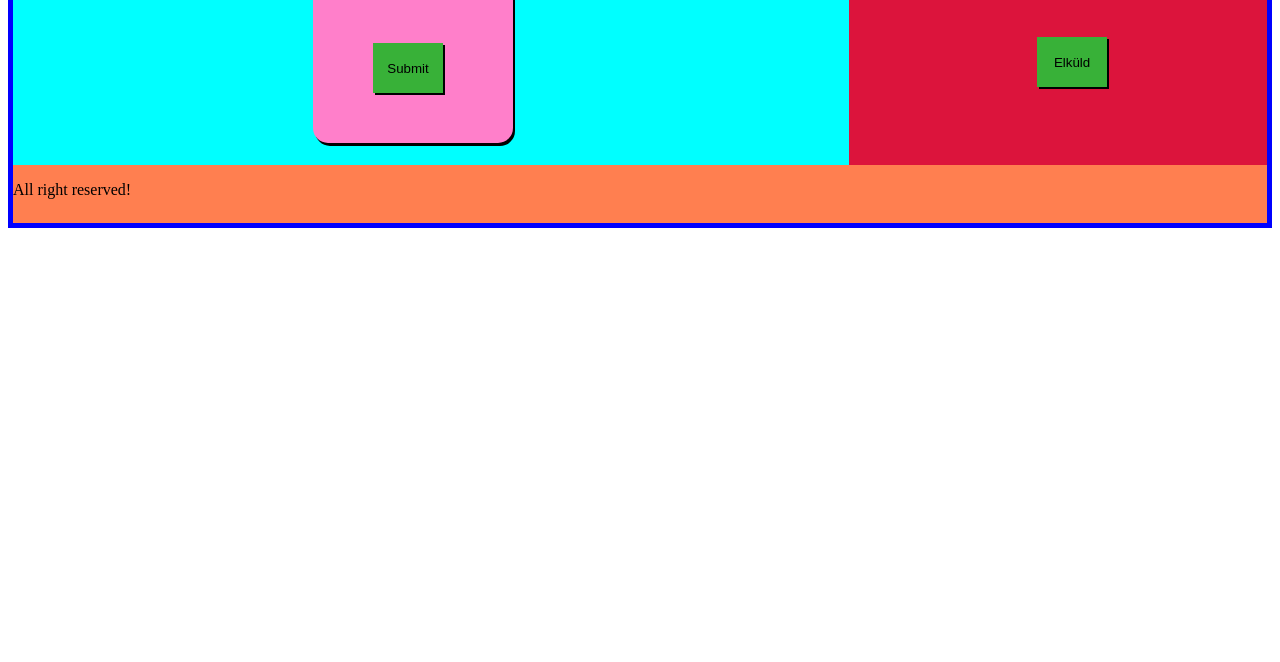
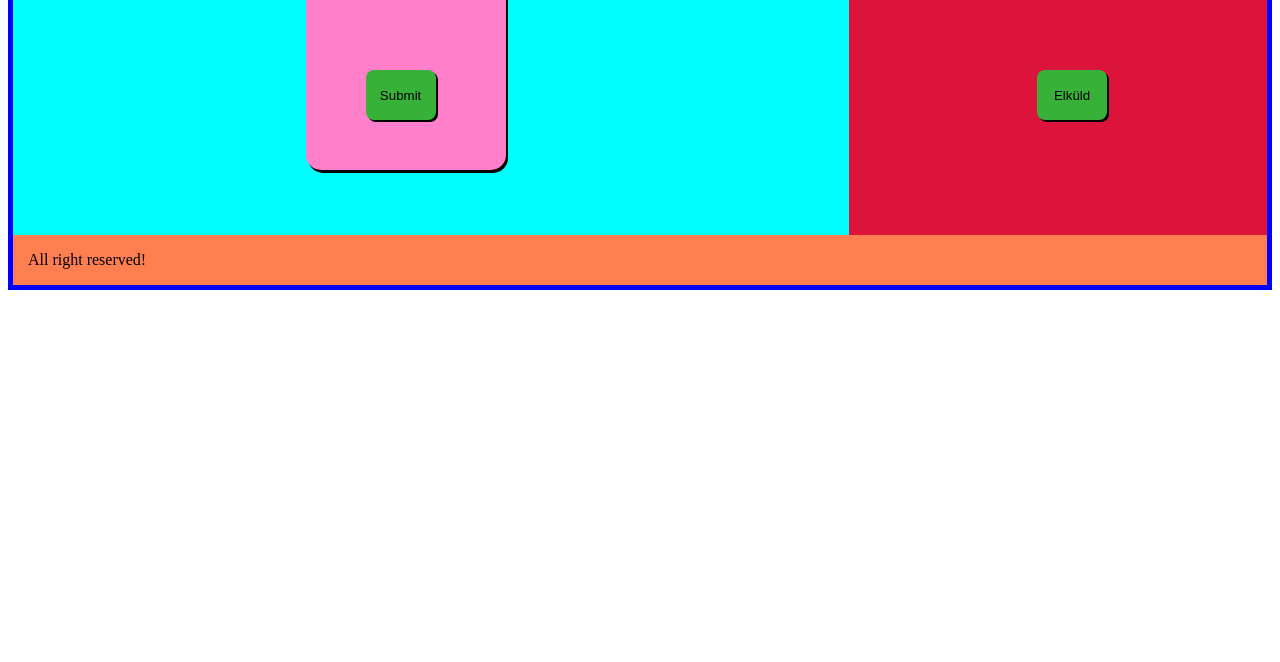
Before and after one commit to Albert-prog/testrepo, a plain HTML site: page index.html in a window 1280 px wide. Shown: the part 138-800 px from the top of the page. Drawn offline with Linux system fonts and the light colour scheme.

Commit message:
version 2

```diff
--- a/style.css
+++ b/style.css
@@ -3,7 +3,7 @@
 display: grid;
 border: 5px blue solid;
 grid-template-columns: repeat(6, 1fr);
-grid-template-rows: repeat(6, 1fr);
+grid-template-rows: 60px repeat(4, 1fr) 50px;
 }
 
 button {
@@ -11,6 +11,7 @@ width: 70px;
 height: 50px;
 background-color: rgb(56, 177, 56);
 box-shadow: 2px 2px;
+border-radius: 8px;
 border: none;
 }
 
@@ -21,6 +22,7 @@ background-color: chocolate;
 }
 body div header h1 {
 color: blueviolet;
+margin-bottom: 10px;
 font-size: 50px;
 text-align: center;
 margin-block-start: 0px;
@@ -31,13 +33,14 @@ margin-block-end: 0px;
 main {
 position: relative;
 background-color: cyan;
+min-height: 300px;
 grid-row: 2 / 6;
 grid-column: 1 / 5;
 }
 main div {
 position: relative;
-top: 10px;
-left: 300px;
+top: 35px;
+left: 35%;
 width: 200px;
 height: 200px;
 background-color: rgb(255, 127, 202);
@@ -56,9 +59,14 @@ background-color: darkorange;
 
 /* Footer */
 footer {
+position: relative;
 background-color: coral;
 grid-row: 6 / 7;
 grid-column: 1 / 7;
+}
+footer p {
+position: absolute;
+left: 15px;
 }
 
 /* Aside */
```
